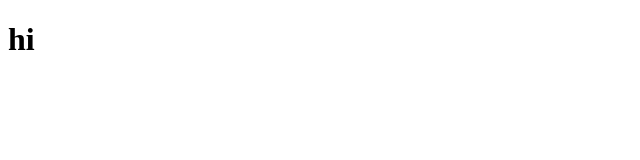
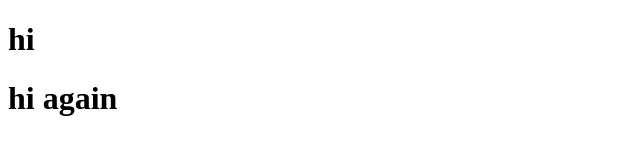
Before and after one commit to Roshannair24/Roshan-Nair-site, a plain HTML site: page index.html in a window 1280 px wide. Shown: the whole page, without its empty margins (0-640 px from the left). Drawn offline with Linux system fonts and the light colour scheme.

Commit message:
Update index.html
refactor: add second h1

```diff
--- a/index.html
+++ b/index.html
@@ -8,5 +8,6 @@
 </head>
 <body>
    <h1>hi</h1>
+   <h1>hi again</h1>
 </body>
 </html>
```
